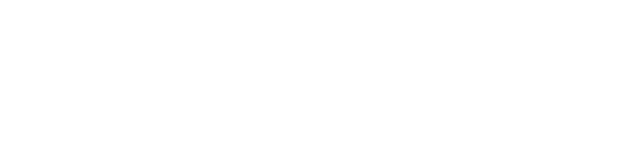
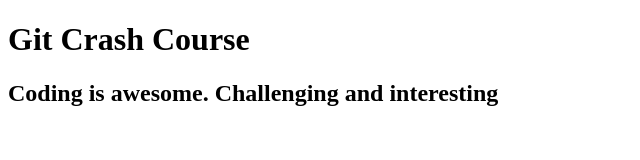
Before and after one commit to philipsfredrick/gitCourse, a plain HTML site: page index.html in a window 1280 px wide. Shown: the whole page, without its empty margins (0-640 px from the left). Drawn offline with Linux system fonts and the light colour scheme.

Commit message:
CHORE Added H1 Title and secondary H2 title (test-02)

```diff
--- a/index.html
+++ b/index.html
@@ -6,5 +6,8 @@
     <meta name="viewport" content="width=device-width, initial-scale=1.0" />
     <title>Document</title>
   </head>
-  <body></body>
+  <body>
+    <h1>Git Crash Course</h1>
+    <h2>Coding is awesome. Challenging and interesting</h2>
+  </body>
 </html>
```
